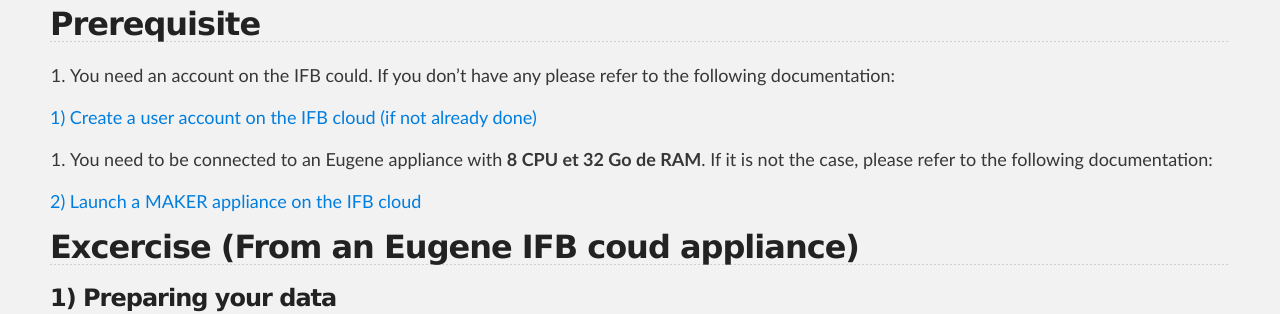
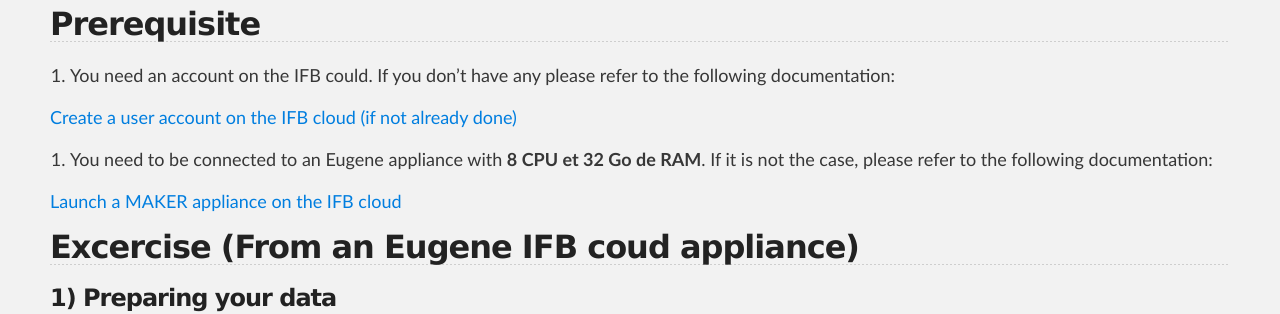
Before and after one commit to SouthGreenPlatform/trainings, a Jekyll site: the page built from _pages/annotation/Eugene/exercice_eugene_appliance.md, in a window 1280 px wide and 900 px high. Shown: the part 364-678 px from the top of the window. Built offline with Jekyll 4.4.1, drawn with Linux system fonts in a browser that asks for light colours; nearby versions of some CDN libraries.

Commit message:
Update exercice_eugene_appliance.md

```diff
--- a/_pages/annotation/Eugene/exercice_eugene_appliance.md
+++ b/_pages/annotation/Eugene/exercice_eugene_appliance.md
@@ -20,11 +20,11 @@
 
 1. You need an account on the IFB could. If you don't have any please refer to the following documentation:
 
-<a target="_blank" href="{{ site.url }}/annotation/IFBcloud/create_IFB_cloud_user_account">1) Create a user account on the IFB cloud (if not already done)</a>
+<a target="_blank" href="{{ site.url }}/annotation/IFBcloud/create_IFB_cloud_user_account">Create a user account on the IFB cloud (if not already done)</a>
 
 2. You need to be connected to an Eugene appliance with **8 CPU et 32 Go de RAM**. If it is not the case, please refer to the following documentation:
 
-<a target="_blank" href="{{ site.url }}/annotation/IFBcloud/use_IFB_cloud_appliance">2) Launch a MAKER appliance on the IFB cloud</a>
+<a target="_blank" href="{{ site.url }}/annotation/IFBcloud/use_IFB_cloud_appliance">Launch a MAKER appliance on the IFB cloud</a>
 
 ## Excercise (From an Eugene IFB coud appliance)
 
```
